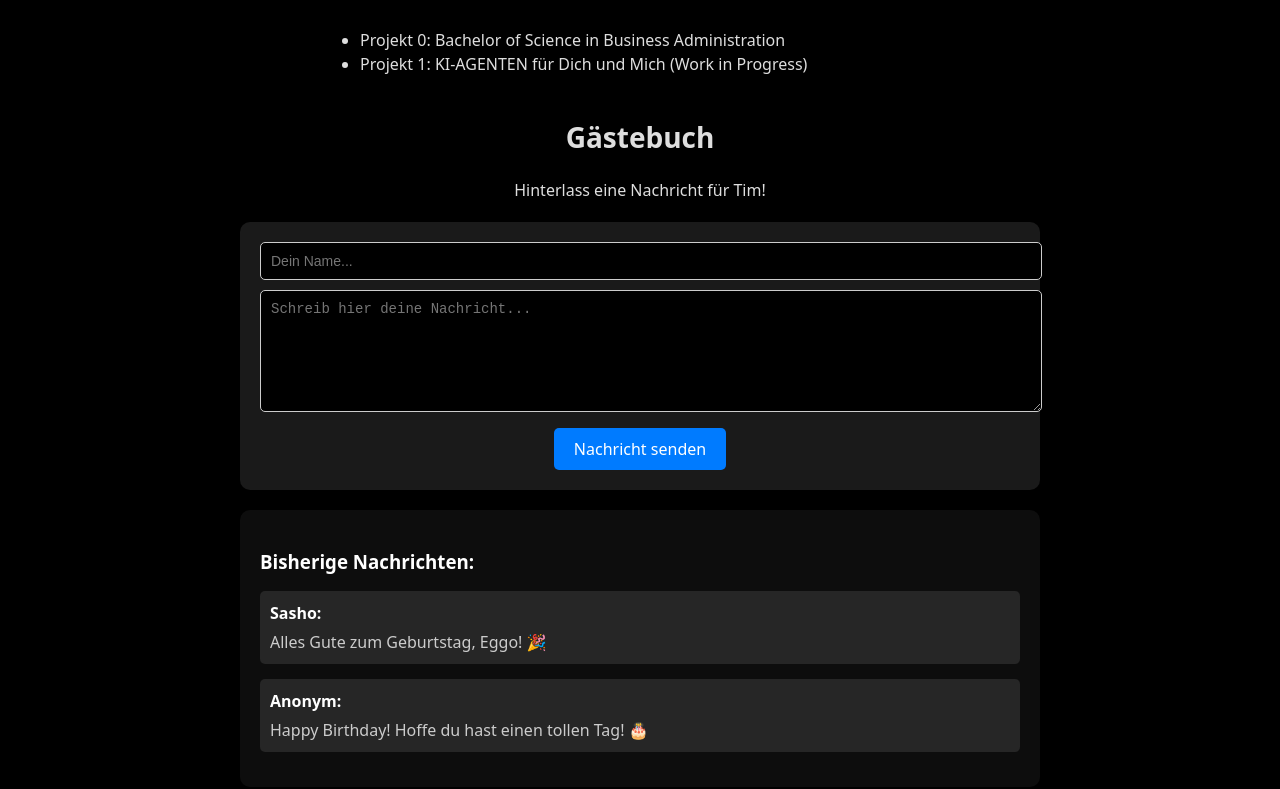
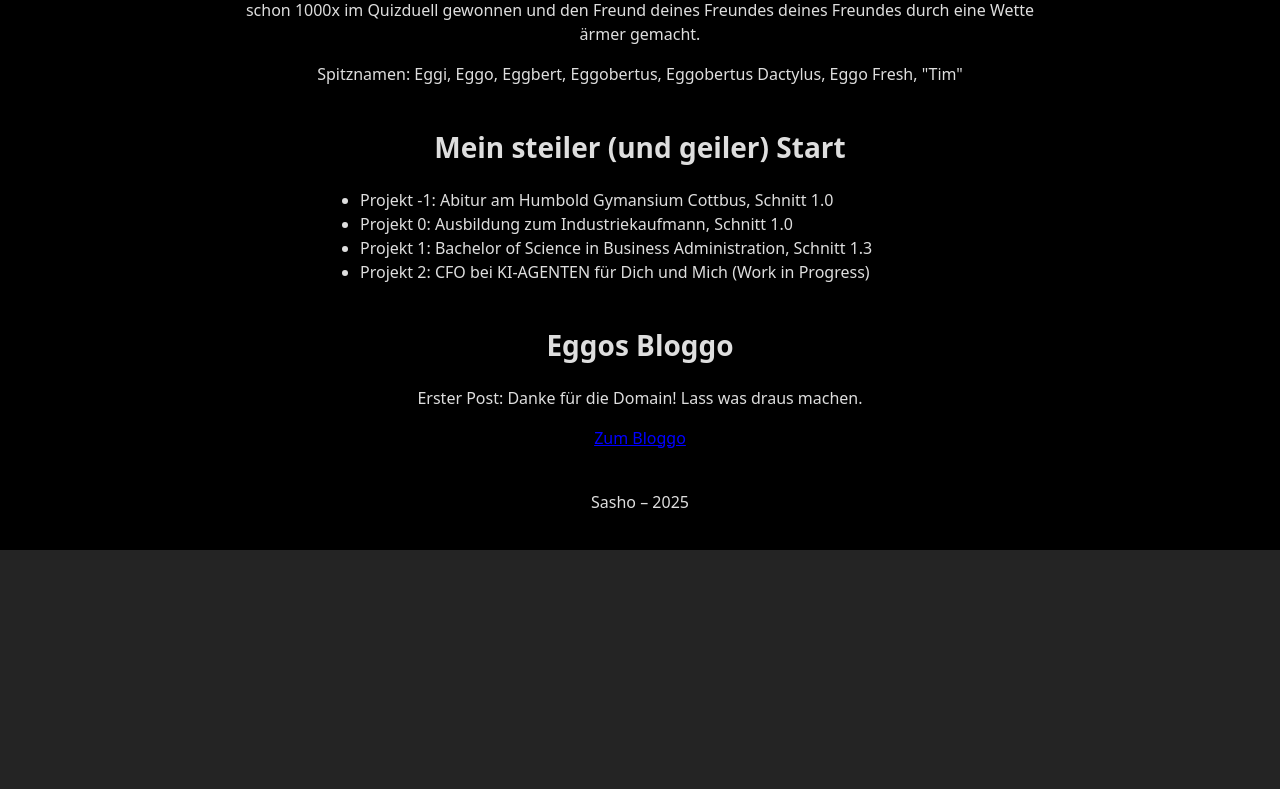
Before and after one commit to sk-go/tims-portfolio, a React (Vite) app: page / in a window 1280 px wide. Shown: the part 791-1580 px from the top of the page. After the commit the page ends 1341 px from the top, so only its background shows below. Built offline with nearby package versions, Linux system fonts and the light colour scheme; no server answers.

Commit message:
removal of guestbook, improvements to text

```diff
--- a/src/App.tsx
+++ b/src/App.tsx
@@ -1,218 +1,33 @@
 import { BrowserRouter as Router, Routes, Route, Link } from 'react-router-dom';
-import { useState, useEffect } from 'react';
-
-interface GuestbookMessage {
-  name: string;
-  message: string;
-}
 
 function Home() {
-  const [guestbookMessages, setGuestbookMessages] = useState<GuestbookMessage[]>([]);
-  const [newName, setNewName] = useState('');
-  const [newMessage, setNewMessage] = useState('');
-  const [loading, setLoading] = useState(true);
-
-  // Load messages from server
-  useEffect(() => {
-    fetch('/api/messages')
-      .then(response => {
-        if (!response.ok) {
-          throw new Error(`HTTP error! status: ${response.status}`);
-        }
-        return response.json();
-      })
-      .then(data => {
-        if (Array.isArray(data)) {
-          setGuestbookMessages(data);
-        } else {
-          console.error('Invalid data format:', data);
-          // Fallback to localStorage or default messages
-          const saved = localStorage.getItem('guestbookMessages');
-          if (saved) {
-            try {
-              const parsed = JSON.parse(saved);
-              if (Array.isArray(parsed)) {
-                setGuestbookMessages(parsed);
-              } else {
-                throw new Error('Invalid localStorage data');
-              }
-            } catch (e) {
-              setGuestbookMessages([
-                { name: 'Sasho', message: 'Alles Gute zum Geburtstag, Eggo! 🎉' },
-                { name: 'Anonym', message: 'Happy Birthday! Hoffe du hast einen tollen Tag! 🎂' }
-              ]);
-            }
-          } else {
-            setGuestbookMessages([
-              { name: 'Sasho', message: 'Alles Gute zum Geburtstag, Eggo! 🎉' },
-              { name: 'Anonym', message: 'Happy Birthday! Hoffe du hast einen tollen Tag! 🎂' }
-            ]);
-          }
-        }
-        setLoading(false);
-      })
-      .catch(error => {
-        console.error('Error loading messages:', error);
-        // Fallback to localStorage or default messages
-        const saved = localStorage.getItem('guestbookMessages');
-        if (saved) {
-          try {
-            const parsed = JSON.parse(saved);
-            if (Array.isArray(parsed)) {
-              setGuestbookMessages(parsed);
-            } else {
-              throw new Error('Invalid localStorage data');
-            }
-          } catch (e) {
-            setGuestbookMessages([
-              { name: 'Sasho', message: 'Alles Gute zum Geburtstag, Eggo! 🎉' },
-              { name: 'Anonym', message: 'Happy Birthday! Hoffe du hast einen tollen Tag! 🎂' }
-            ]);
-          }
-        } else {
-          setGuestbookMessages([
-            { name: 'Sasho', message: 'Alles Gute zum Geburtstag, Eggo! 🎉' },
-            { name: 'Anonym', message: 'Happy Birthday! Hoffe du hast einen tollen Tag! 🎂' }
-          ]);
-        }
-        setLoading(false);
-      });
-  }, []);
-
-  const handleSubmitMessage = async () => {
-    if (newName.trim() && newMessage.trim()) {
-      const newMsg = { name: newName, message: newMessage };
-
-      try {
-        const response = await fetch('/api/messages', {
-          method: 'POST',
-          headers: {
-            'Content-Type': 'application/json',
-          },
-          body: JSON.stringify(newMsg),
-        });
-
-        if (response.ok) {
-          const savedMsg = await response.json();
-          setGuestbookMessages([...guestbookMessages, savedMsg]);
-        } else {
-          console.error('Failed to save message to server, using localStorage fallback');
-          // Fallback to localStorage
-          const updatedMessages = [...guestbookMessages, newMsg];
-          setGuestbookMessages(updatedMessages);
-          localStorage.setItem('guestbookMessages', JSON.stringify(updatedMessages));
-        }
-
-        setNewName('');
-        setNewMessage('');
-      } catch (error) {
-        console.error('Error saving message:', error);
-        // Fallback to localStorage
-        const updatedMessages = [...guestbookMessages, newMsg];
-        setGuestbookMessages(updatedMessages);
-        localStorage.setItem('guestbookMessages', JSON.stringify(updatedMessages));
-        setNewName('');
-        setNewMessage('');
-      }
-    }
-  };
   return (
     <div style={{ minHeight: '100vh', backgroundColor: '#000000', padding: '20px', textAlign: 'center' }}>
       <header style={{ marginBottom: '40px' }}>
         <h1 style={{ fontSize: '2.5rem', fontWeight: 'bold' }}>Herzlichen Glückwunsch zum 27ten, Eggo!</h1>
-        <p style={{ fontSize: '1.25rem' }}>Deine eigene Domain – powered by Sasho. Insta ist out. Hier kannst du dein Lebenslauf und deine Projekte teilen.</p>
+        <p style={{ fontSize: '1.25rem' }}>Deine eigene Domain – powered by Sasho. Insta ist out. Hier kannst du deinen Lebenslauf und deine Projekte teilen.</p>
+        <p>Dein Birthday Track: </p>
+        <p><audio controls src="/0.mp4" /></p>
       </header>
 
       <section style={{ maxWidth: '800px', margin: '0 auto 40px' }}>
-        <h2 style={{ fontSize: '1.75rem', fontWeight: 'semibold', marginBottom: '20px' }}>Über Tim Eggert</h2>
+        <h2 style={{ fontSize: '1.75rem', fontWeight: 'semibold', marginBottom: '20px' }}>Über Tim</h2>
         <img src="tim_portrait3.png" alt="Tim Eggert Portrait" style={{ maxWidth: '300px', borderRadius: '10px', marginBottom: '20px' }} />
-        <p>Hi, ich bin Tim, ich höre gern Musik (alles von Alessia Cara, über Eminem bis Sam Smith) und spiele alle möglichen online und offline Games. Ich bin ein großer Fan von Harry Potte und Suits. Außerdem habe schon 1000x im Quizduell gewonnen und den Freund deines Freundes deines Freundes durch eine Wette ärmer gemacht. </p>
+        <p>Hi, ich bin Tim, ich höre gern Musik (alles von Alessia Cara, über Eminem bis Sam Smith) und spiele alle möglichen online und offline Games. Ich bin ein großer Fan von Harry Potter und Suits. Außerdem habe schon 1000x im Quizduell gewonnen und den Freund deines Freundes deines Freundes durch eine Wette ärmer gemacht. </p>
+        <p>Spitznamen: Eggi, Eggo, Eggbert, Eggobertus, Eggobertus Dactylus, Eggo Fresh, "Tim"</p>
       </section>
 
       <section style={{ maxWidth: '800px', margin: '0 auto 40px' }}>
-        <h2 style={{ fontSize: '1.75rem', fontWeight: 'semibold', marginBottom: '20px' }}>Mein Portfolio</h2>
+        <h2 style={{ fontSize: '1.75rem', fontWeight: 'semibold', marginBottom: '20px' }}>Mein steiler (und geiler) Start</h2>
         <ul style={{ listStyleType: 'disc', paddingLeft: '40px', textAlign: 'left', maxWidth: '600px', margin: '0 auto' }}>
-          <li>Projekt 0: Bachelor of Science in Business Administration</li>
-          <li>Projekt 1: KI-AGENTEN für Dich und Mich (Work in Progress)</li>
+          <li>Projekt -1: Abitur am Humbold Gymansium Cottbus, Schnitt 1.0</li>
+          <li>Projekt 0: Ausbildung zum Industriekaufmann, Schnitt 1.0</li>
+          <li>Projekt 1: Bachelor of Science in Business Administration, Schnitt 1.3</li>
+          <li>Projekt 2: CFO bei KI-AGENTEN für Dich und Mich (Work in Progress)</li>
         </ul>
       </section>
 
-      <section style={{ maxWidth: '800px', margin: '0 auto 40px' }}>
-        <h2 style={{ fontSize: '1.75rem', fontWeight: 'semibold', marginBottom: '20px' }}>Gästebuch</h2>
-        <p style={{ marginBottom: '20px' }}>Hinterlass eine Nachricht für Tim!</p>
-        <div style={{
-          backgroundColor: 'rgba(255, 255, 255, 0.1)',
-          padding: '20px',
-          borderRadius: '10px',
-          marginBottom: '20px'
-        }}>
-          <input
-            type="text"
-            placeholder="Dein Name..."
-            value={newName}
-            onChange={(e) => setNewName(e.target.value)}
-            style={{
-              width: '100%',
-              padding: '10px',
-              borderRadius: '5px',
-              border: '1px solid #ccc',
-              backgroundColor: 'black',
-              color: 'white',
-              fontSize: '14px',
-              marginBottom: '10px'
-            }}
-          />
-          <textarea
-            placeholder="Schreib hier deine Nachricht..."
-            value={newMessage}
-            onChange={(e) => setNewMessage(e.target.value)}
-            style={{
-              width: '100%',
-              minHeight: '100px',
-              padding: '10px',
-              borderRadius: '5px',
-              border: '1px solid #ccc',
-              backgroundColor: 'black',
-              color: 'white',
-              fontSize: '14px',
-              resize: 'vertical'
-            }}
-          />
-          <button
-            onClick={handleSubmitMessage}
-            style={{
-              marginTop: '10px',
-              padding: '10px 20px',
-              backgroundColor: '#007bff',
-              color: 'white',
-              border: 'none',
-              borderRadius: '5px',
-              cursor: 'pointer',
-              fontSize: '16px'
-            }}
-          >
-            Nachricht senden
-          </button>
-        </div>
-        <div style={{
-          backgroundColor: 'rgba(255, 255, 255, 0.05)',
-          padding: '20px',
-          borderRadius: '10px',
-          textAlign: 'left'
-        }}>
-          <h3 style={{ marginBottom: '15px', color: '#fff' }}>Bisherige Nachrichten:</h3>
-          {loading ? (
-            <p style={{ color: '#ccc' }}>Lade Nachrichten...</p>
-          ) : (
-            guestbookMessages.map((msg, index) => (
-              <div key={index} style={{ marginBottom: '15px', padding: '10px', backgroundColor: 'rgba(255, 255, 255, 0.1)', borderRadius: '5px' }}>
-                <strong style={{ color: '#fff' }}>{msg.name}:</strong>
-                <p style={{ margin: '5px 0 0 0', color: '#ccc' }}>{msg.message}</p>
-              </div>
-            ))
-          )}
-        </div>
-      </section>
+
 
       <section style={{ maxWidth: '800px', margin: '0 auto 40px' }}>
         <h2 style={{ fontSize: '1.75rem', fontWeight: 'semibold', marginBottom: '20px' }}>Eggos Bloggo</h2>
@@ -221,9 +36,7 @@ function Home() {
       </section>
 
       <footer style={{ marginTop: '40px' }}>
-        <p>Birthday Track: </p>
-        <p><audio controls src="/0.mp4" /></p>
-        <p>Geschenkt von Sasho – 2025</p>
+        <p>Sasho – 2025</p>
       </footer>
     </div>
   );
```
Also changed, not shown: package.json (+2 -5 lines), 1 other file (tests, documents, lock files or other folders).
